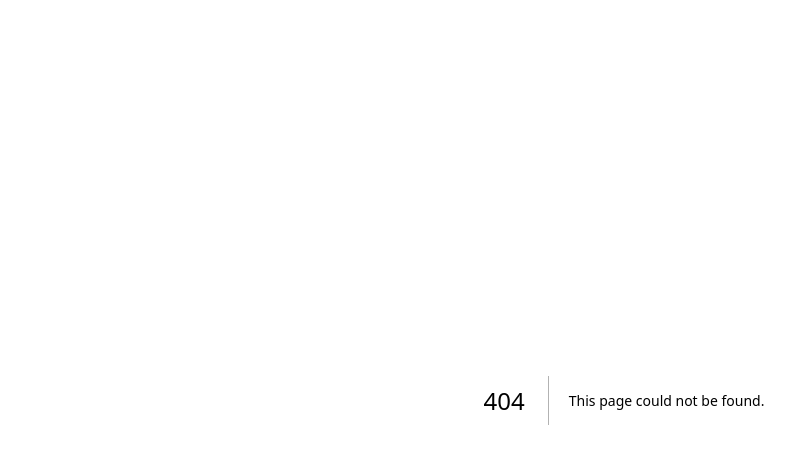
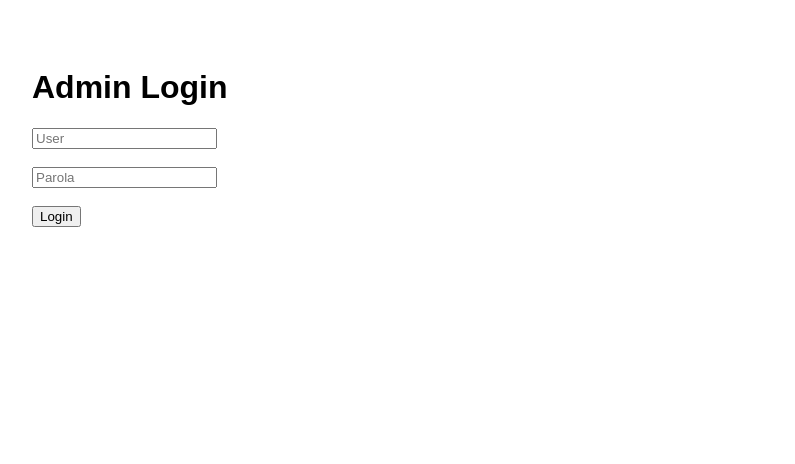
Before and after one commit to MihailGolubov/folwin, a Next.js app: page /admin in a window 1280 px wide. Before the commit this address had no page. Shown: the top 464 px of the page, without its empty margins (16-811 px from the left). Built offline with nearby package versions, Linux system fonts and the light colour scheme.

Commit message:
add admin panel

```diff
--- /dev/null
+++ b/pages/admin/index.js
@@ -0,0 +1,47 @@
+import { useState } from "react";
+
+export default function AdminLogin() {
+  const [user, setUser] = useState("");
+  const [pass, setPass] = useState("");
+  const [error, setError] = useState("");
+
+  const handleLogin = (e) => {
+    e.preventDefault();
+
+    if (
+      user === process.env.NEXT_PUBLIC_ADMIN_USER &&
+      pass === process.env.NEXT_PUBLIC_ADMIN_PASS
+    ) {
+      localStorage.setItem("admin", "true");
+      window.location.href = "/admin/dashboard";
+    } else {
+      setError("Date incorecte");
+    }
+  };
+
+  return (
+    <div style={{ padding: 40, fontFamily: "Arial" }}>
+      <h1>Admin Login</h1>
+
+      <form onSubmit={handleLogin}>
+        <input
+          type="text"
+          placeholder="User"
+          value={user}
+          onChange={(e) => setUser(e.target.value)}
+        /><br /><br />
+
+        <input
+          type="password"
+          placeholder="Parola"
+          value={pass}
+          onChange={(e) => setPass(e.target.value)}
+        /><br /><br />
+
+        <button type="submit">Login</button>
+
+        {error && <p style={{ color: "red" }}>{error}</p>}
+      </form>
+    </div>
+  );
+}
```
Also changed, not shown: pages/admin/dashboard.js (added, +66 -0 lines).
